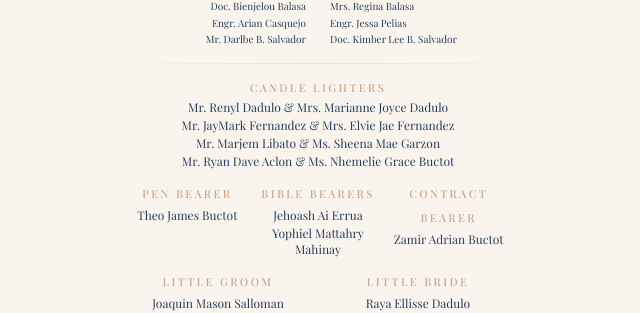
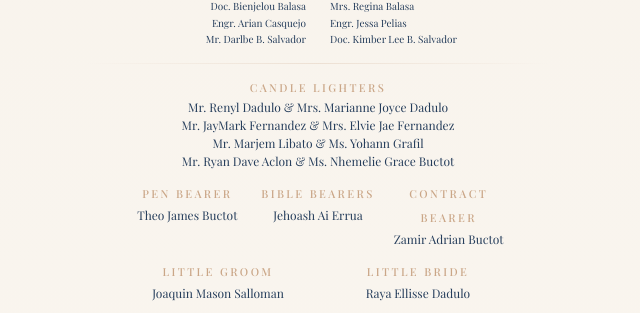
Before and after one commit to Japh09066/wedding-invitation, a Next.js app: page / in a window 1280 px wide. Shown: the part 7215-7528 px from the top of the page, without its empty margins (322-962 px from the left). Built offline with nearby package versions, Linux system fonts and the light colour scheme; no server answers; a web font is replaced by a local one.

Commit message:
Candle lighter: Sheena Mae Garzon → Ms. Yohann Grafil; remove Yophiel Mattahry Mahinay from bible bearers

```diff
--- a/app/components/EntourageSection.tsx
+++ b/app/components/EntourageSection.tsx
@@ -204,12 +204,12 @@ const juniorNinangs = [
 const candleLighters = [
   { male: 'Mr. Renyl Dadulo', female: 'Mrs. Marianne Joyce Dadulo' },
   { male: 'Mr. JayMark Fernandez', female: 'Mrs. Elvie Jae Fernandez' },
-  { male: 'Mr. Marjem Libato', female: 'Ms. Sheena Mae Garzon' },
+  { male: 'Mr. Marjem Libato', female: 'Ms. Yohann Grafil' },
   { male: 'Mr. Ryan Dave Aclon', female: 'Ms. Nhemelie Grace Buctot' },
 ];
 
 const penBearer = 'Theo James Buctot';
-const bibleBearers = ['Jehoash Ai Errua', 'Yophiel Mattahry Mahinay'];
+const bibleBearers = ['Jehoash Ai Errua'];
 const contractBearer = 'Zamir Adrian Buctot';
 const littleGroom = 'Joaquin Mason Salloman';
 const littleBride = 'Raya Ellisse Dadulo';
```
